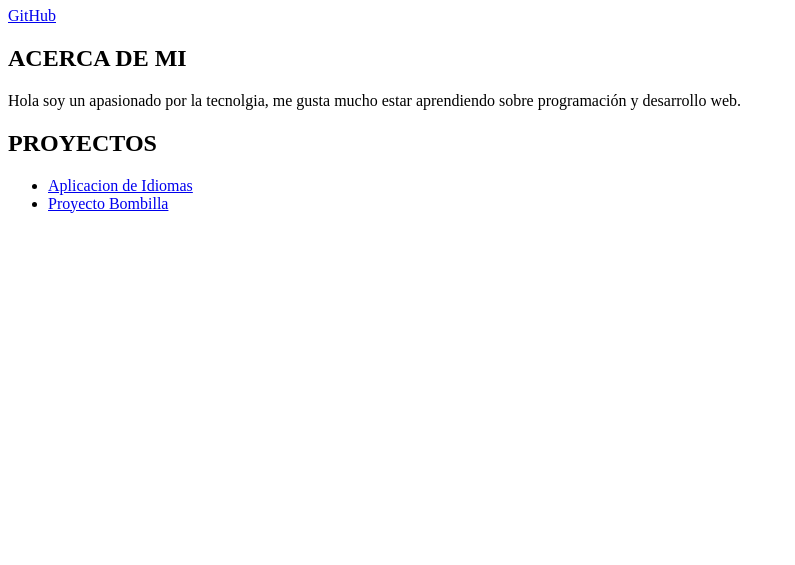
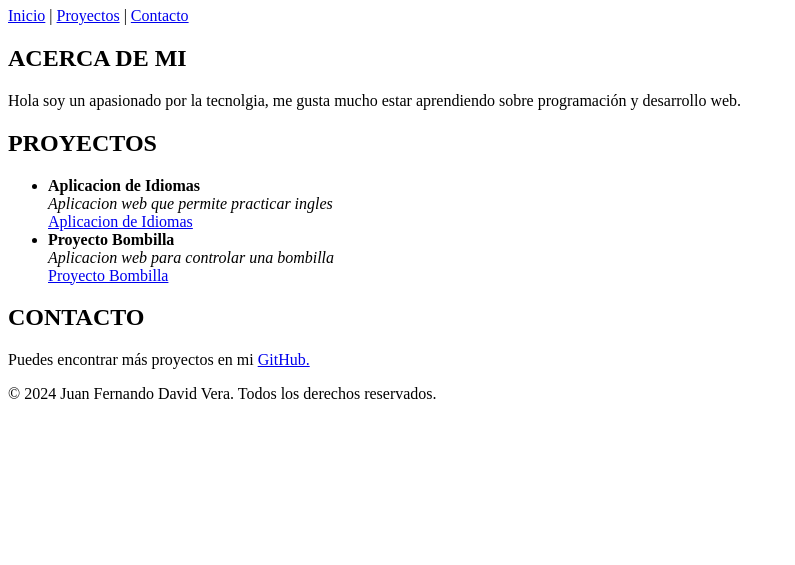
Before and after one commit to juanfer03/Mi_Portafolio, a plain HTML site: page index.html in a window 1280 px wide. Shown: the part 235-800 px from the top of the page, without its empty margins (0-795 px from the left). Drawn offline with Linux system fonts and the light colour scheme.

Commit message:
Agregando las etiquetas <header>, <main>, <footer>,<section>,<nav> y usando las etiquetas <strong> y <em>

```diff
--- a/index.html
+++ b/index.html
@@ -6,24 +6,46 @@
     <title>Portafolio</title>
   </head>
   <body>
-    <img src="Fotos/perfil.JPG" alt="Foto de perfil" width="150" height="150" />
+    <header>
+      <img
+        src="Fotos/perfil.JPG"
+        alt="Foto de perfil"
+        width="150"
+        height="150"
+      />
       <h1>Juan Fernando David Vera</h1>
-    <a href="https://github.com/juanfer03">GitHub</a>
+      <nav>
+        <a href="#inicio">Inicio</a> | <a href="#proyectos">Proyectos</a> |
+        <a href="#contacto">Contacto</a>
+      </nav>
+    </header>
+    <main>
+      <section id="inicio">
       <h2>ACERCA DE MI</h2>
       <p>
         Hola soy un apasionado por la tecnolgia, me gusta mucho estar aprendiendo
         sobre programación y desarrollo web.
       </p>
+      </section>
+      <section id="proyectos">
     <h2>PROYECTOS</h2>
     <ul>
-      <li>
+      <li><strong>Aplicacion de Idiomas</strong><br>
+        <em>Aplicacion web que permite practicar ingles</em><br>
         <a href="https://juanfer03.github.io/Idiomas/">Aplicacion de Idiomas</a>
       </li>
-      <li>
-        <a href="https://juanfer03.github.io/proyecto_bombilla/"
-          >Proyecto Bombilla</a
-        >
+      <li><strong>Proyecto Bombilla</strong><br>
+        <em>Aplicacion web para controlar una bombilla</em><br>
+        <a href="https://juanfer03.github.io/proyecto_bombilla/">Proyecto Bombilla</a>
       </li>
     </ul>
+    </section>
+     <section id="contacto">
+      <h2>CONTACTO</h2>
+      <p>Puedes encontrar más proyectos en mi <a href="https://github.com/juanfer03">GitHub.</a></p>
+    </main>
+    <footer>
+      <p>© 2024 Juan Fernando David Vera. Todos los derechos reservados.</p>
+    </footer>
   </body>
 </html>
```
Lines whose indentation alone changed are shown as unchanged.
